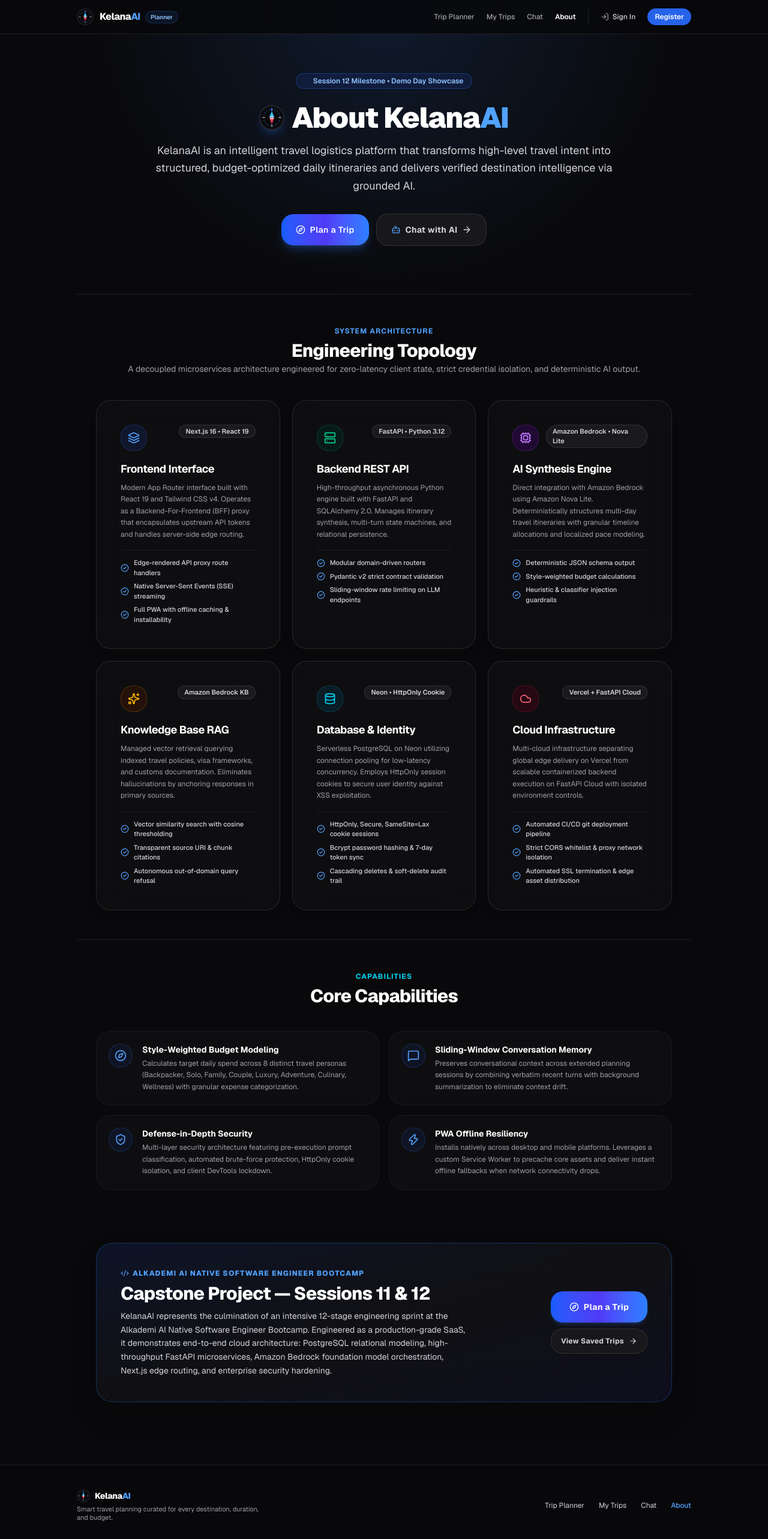
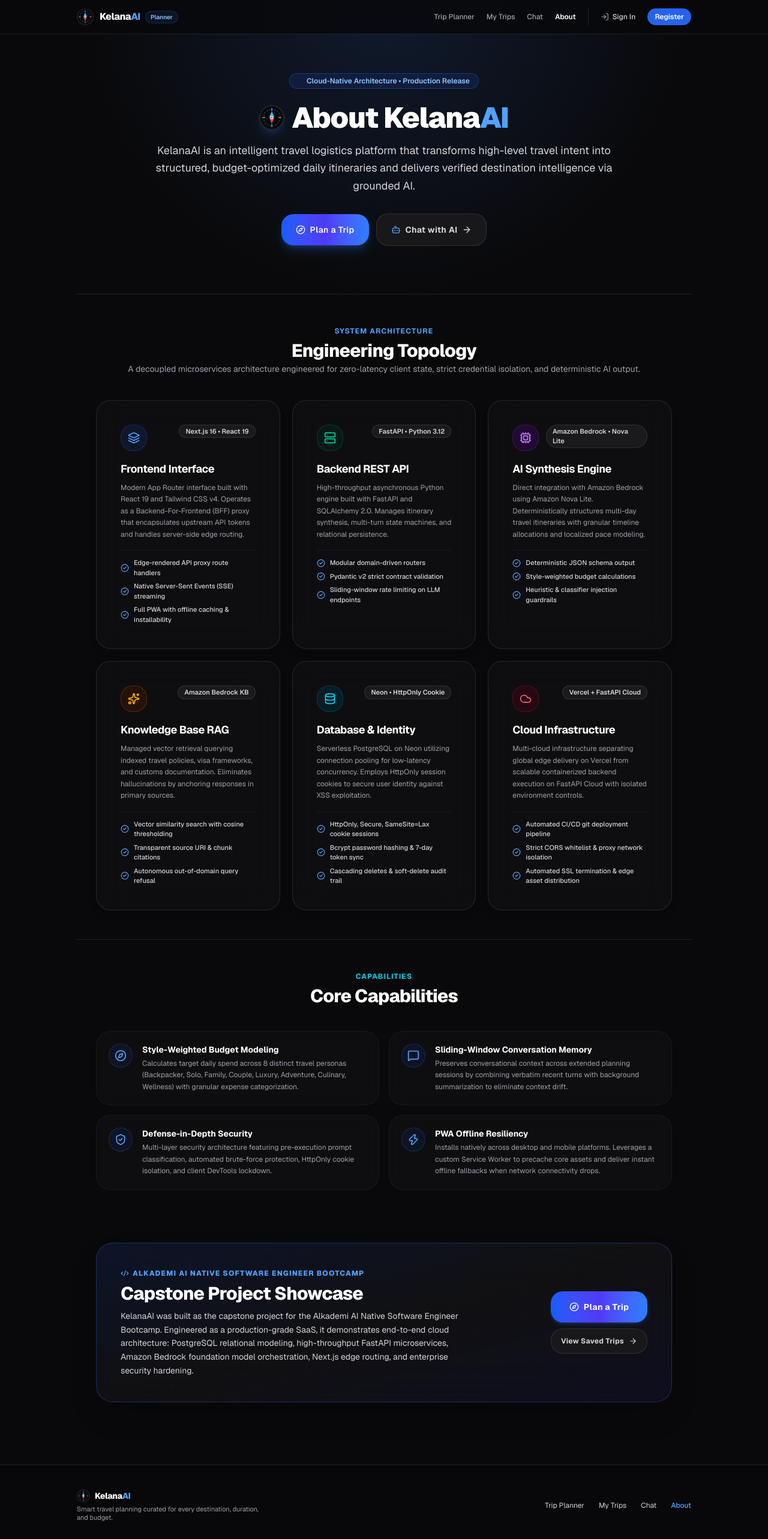
Before and after one commit to ignasiusadhitia/kelana-ai, a Next.js app in the folder frontend/: page /about in a window 1280 px wide. Shown: the top 2566 px of the page at 60% size. Built offline with nearby package versions, Linux system fonts and the light colour scheme; no server answers.

Commit message:
Remove internal bootcamp session numbers from about page and README

```diff
--- a/frontend/app/about/page.tsx
+++ b/frontend/app/about/page.tsx
@@ -151,10 +151,10 @@
 
         {/* Hero Section */}
         <section className="relative px-4 pt-12 pb-14 sm:px-6 sm:pt-16 sm:pb-20 lg:px-8 text-center max-w-4xl mx-auto">
-          {/* Milestone Badge */}
+          {/* Architecture Badge */}
           <div className="inline-flex items-center gap-2 rounded-full border border-blue-500/30 bg-blue-950/50 px-3.5 py-1 text-xs font-semibold text-blue-300 shadow-sm backdrop-blur-md mb-6">
             <span className="h-1.5 w-1.5 rounded-full bg-blue-400 animate-ping" />
-            <span>Session 12 Milestone • Demo Day Showcase</span>
+            <span>Cloud-Native Architecture • Production Release</span>
           </div>
 
           {/* Logo & Headline */}
@@ -287,10 +287,10 @@
                   Alkademi AI Native Software Engineer Bootcamp
                 </span>
                 <Typography variant="h2" className="text-2xl sm:text-3xl font-extrabold text-white tracking-tight">
-                  Capstone Project — Sessions 11 & 12
+                  Capstone Project Showcase
                 </Typography>
                 <p className="text-xs sm:text-sm text-zinc-300 leading-relaxed">
-                  KelanaAI represents the culmination of an intensive 12-stage engineering sprint at the Alkademi AI Native Software Engineer Bootcamp. Engineered as a production-grade SaaS, it demonstrates end-to-end cloud architecture: PostgreSQL relational modeling, high-throughput FastAPI microservices, Amazon Bedrock foundation model orchestration, Next.js edge routing, and enterprise security hardening.
+                  KelanaAI was built as the capstone project for the Alkademi AI Native Software Engineer Bootcamp. Engineered as a production-grade SaaS, it demonstrates end-to-end cloud architecture: PostgreSQL relational modeling, high-throughput FastAPI microservices, Amazon Bedrock foundation model orchestration, Next.js edge routing, and enterprise security hardening.
                 </p>
               </div>
 
```
Also changed, not shown: 1 other file (tests, documents, lock files or other folders).
